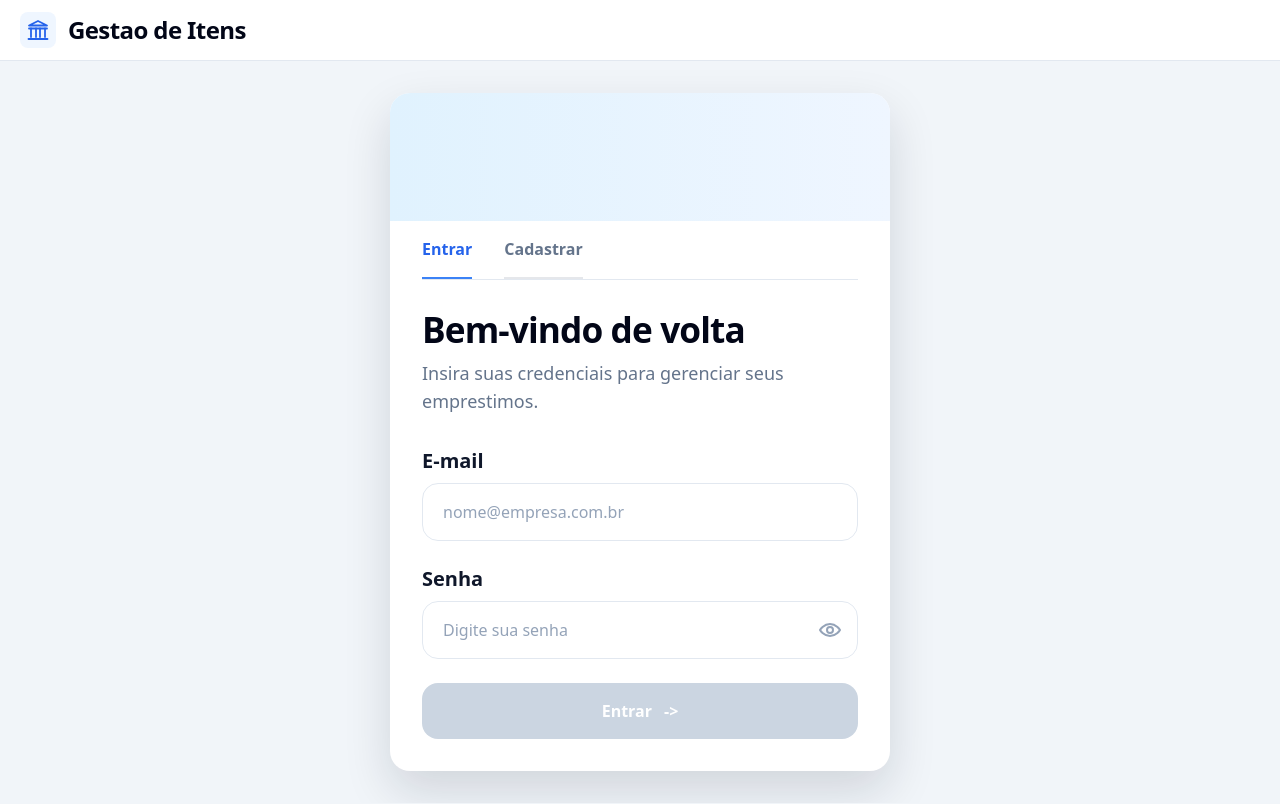
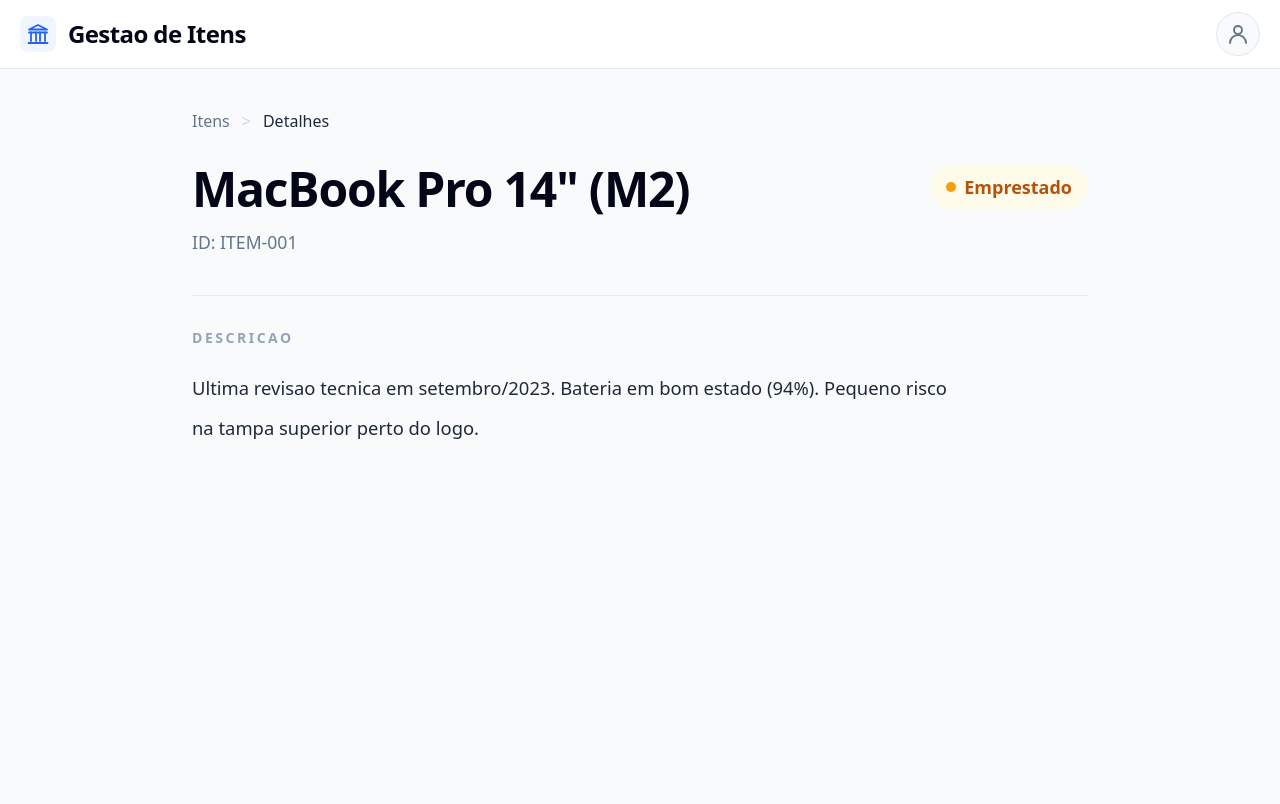
Before and after one commit to RafaelMF16/Loan-app, an Angular app: page /items/1 in a window 1280 px wide. Before the commit this address led to /auth/login. Built offline with nearby package versions, Linux system fonts and the light colour scheme.

Commit message:
feat: add item detail screen

```diff
--- a/src/app/app.routes.ts
+++ b/src/app/app.routes.ts
@@ -28,6 +28,13 @@
       ),
   },
   {
+    path: 'items/:id',
+    loadComponent: () =>
+      import('./pages/items/detail-page/detail-page').then(
+        (module) => module.DetailPageComponent
+      ),
+  },
+  {
     path: '**',
     redirectTo: 'auth/login',
   },
--- /dev/null
+++ b/src/app/pages/items/detail-page/detail-page.html
@@ -0,0 +1,58 @@
+<section class="min-h-screen bg-white">
+  <app-app-header [showAvatar]="true" />
+
+  <main class="min-h-[calc(100vh-65px)] bg-slate-50 px-5 py-10 text-slate-900">
+    <div class="mx-auto w-full max-w-4xl">
+      @if (item(); as selectedItem) {
+        <nav class="text-base text-slate-500">
+          <a routerLink="/items" class="transition hover:text-slate-700">Itens</a>
+          <span class="mx-3 text-slate-300">></span>
+          <span class="font-medium text-slate-800">Detalhes</span>
+        </nav>
+
+        <section class="mt-8">
+          <div class="flex flex-col gap-4 lg:flex-row lg:items-center lg:justify-between">
+            <div>
+              <h1 class="text-[3rem] font-semibold leading-none tracking-tight text-slate-950">
+                {{ selectedItem.name }}
+              </h1>
+              <p class="mt-4 text-[1.1rem] text-slate-500">
+                ID: {{ itemReference() }}
+              </p>
+            </div>
+
+            <span
+              class="inline-flex items-center gap-2 self-start rounded-full px-4 py-2 text-lg font-semibold"
+              [class]="getStatusClasses(selectedItem.status)"
+            >
+              <span class="h-2.5 w-2.5 rounded-full" [class]="getStatusDotClasses(selectedItem.status)"></span>
+              {{ getStatusLabel(selectedItem.status) }}
+            </span>
+          </div>
+
+          <div class="mt-10 border-t border-slate-200 pt-8">
+            <p class="text-sm font-semibold uppercase tracking-[0.18em] text-slate-400">
+              Descricao
+            </p>
+            <p class="mt-5 max-w-3xl text-[1.15rem] leading-10 text-slate-800">
+              {{ selectedItem.description }}
+            </p>
+          </div>
+        </section>
+      } @else {
+        <section class="rounded-[24px] border border-dashed border-slate-200 bg-white px-6 py-14 text-center shadow-[0_18px_40px_rgba(15,23,42,0.06)]">
+          <h1 class="text-2xl font-semibold text-slate-950">Item nao encontrado</h1>
+          <p class="mt-3 text-base text-slate-500">
+            O item selecionado nao esta disponivel nesta lista estatica.
+          </p>
+          <a
+            routerLink="/items"
+            class="mt-6 inline-flex items-center rounded-2xl bg-blue-500 px-6 py-3 text-base font-semibold text-white transition hover:bg-blue-600"
+          >
+            Voltar para itens
+          </a>
+        </section>
+      }
+    </div>
+  </main>
+</section>
--- /dev/null
+++ b/src/app/pages/items/detail-page/detail-page.ts
@@ -0,0 +1,49 @@
+import { CommonModule } from '@angular/common';
+import { Component, computed, inject } from '@angular/core';
+import { toSignal } from '@angular/core/rxjs-interop';
+import { ActivatedRoute, RouterLink } from '@angular/router';
+import { map } from 'rxjs';
+
+import { AppHeaderComponent } from '../../../components/shared/app-header/app-header';
+import { InventoryItemStatus } from '../../../models/items/inventory-item.model';
+import { InventoryItemsService } from '../../../services/items/inventory-items.service';
+
+@Component({
+  selector: 'app-detail-page',
+  standalone: true,
+  imports: [CommonModule, RouterLink, AppHeaderComponent],
+  templateUrl: './detail-page.html',
+  styleUrl: './detail-page.scss',
+})
+export class DetailPageComponent {
+  private readonly route = inject(ActivatedRoute);
+  private readonly inventoryItemsService = inject(InventoryItemsService);
+
+  private readonly itemId = toSignal(
+    this.route.paramMap.pipe(map((params) => Number(params.get('id')))),
+    { initialValue: 0 }
+  );
+
+  readonly item = computed(() =>
+    this.inventoryItemsService.getItemById(this.itemId())
+  );
+
+  readonly itemReference = computed(() => {
+    const item = this.item();
+    return item ? `ITEM-${String(item.id).padStart(3, '0')}` : '';
+  });
+
+  getStatusLabel(status: InventoryItemStatus): string {
+    return status === 'disponivel' ? 'Disponivel' : 'Emprestado';
+  }
+
+  getStatusClasses(status: InventoryItemStatus): string {
+    return status === 'disponivel'
+      ? 'bg-emerald-50 text-emerald-700'
+      : 'bg-amber-50 text-amber-700';
+  }
+
+  getStatusDotClasses(status: InventoryItemStatus): string {
+    return status === 'disponivel' ? 'bg-emerald-500' : 'bg-amber-500';
+  }
+}
--- a/src/app/pages/items/list-page/list-page.html
+++ b/src/app/pages/items/list-page/list-page.html
@@ -46,7 +46,10 @@
         <div class="mt-5 space-y-3">
           @for (item of filteredItems(); track item.id) {
             <article class="flex flex-col gap-4 rounded-[20px] border border-slate-200 bg-white px-4 py-4 transition hover:border-blue-200 hover:shadow-[0_12px_28px_rgba(15,23,42,0.06)] md:flex-row md:items-center md:justify-between">
-              <div class="flex items-center gap-4">
+              <a
+                class="flex min-w-0 flex-1 items-center gap-4 rounded-2xl outline-none transition focus-visible:ring-4 focus-visible:ring-blue-100"
+                [routerLink]="['/items', item.id]"
+              >
                 <div class="flex h-14 w-14 items-center justify-center rounded-2xl bg-slate-100 text-slate-600">
                   @switch (item.icon) {
                     @case ('camera') {
@@ -82,7 +85,7 @@
                   <h3 class="text-[1.65rem] font-semibold leading-tight text-slate-950">{{ item.name }}</h3>
                   <p class="mt-1 text-base text-slate-500">{{ item.description }}</p>
                 </div>
-              </div>
+              </a>
 
               <div class="flex items-center gap-4 self-end md:self-center">
                 <div class="text-right">
--- a/src/app/pages/items/list-page/list-page.ts
+++ b/src/app/pages/items/list-page/list-page.ts
@@ -1,58 +1,28 @@
 import { CommonModule } from '@angular/common';
-import { Component, computed, signal } from '@angular/core';
+import { Component, computed, inject, signal } from '@angular/core';
+import { RouterLink } from '@angular/router';
 import { AppHeaderComponent } from '../../../components/shared/app-header/app-header';
 import { ItemModalComponent } from '../../../components/items/item-modal/item-modal';
 import {
   CreateInventoryItemPayload,
   InventoryItem,
-  InventoryItemIcon,
   InventoryItemStatus,
 } from '../../../models/items/inventory-item.model';
-
-const INITIAL_ITEMS: InventoryItem[] = [
-  {
-    id: 1,
-    name: 'MacBook Pro 16"',
-    description: 'Notebook para design e desenvolvimento.',
-    status: 'emprestado',
-    statusDetail: 'Devolucao em 3 dias',
-    icon: 'notebook',
-  },
-  {
-    id: 2,
-    name: 'Sony Alpha A7 IV',
-    description: 'Camera full-frame para producao audiovisual.',
-    status: 'disponivel',
-    icon: 'camera',
-  },
-  {
-    id: 3,
-    name: 'iPad Air M2',
-    description: 'Tablet para apresentacoes e suporte em campo.',
-    status: 'disponivel',
-    icon: 'tablet',
-  },
-  {
-    id: 4,
-    name: 'Bose Noise Cancelling 700',
-    description: 'Fone para reunioes e gravacoes.',
-    status: 'emprestado',
-    statusDetail: 'Vence hoje',
-    icon: 'fone',
-  },
-];
+import { InventoryItemsService } from '../../../services/items/inventory-items.service';
 
 @Component({
   selector: 'app-list-page',
   standalone: true,
-  imports: [CommonModule, AppHeaderComponent, ItemModalComponent],
+  imports: [CommonModule, RouterLink, AppHeaderComponent, ItemModalComponent],
   templateUrl: './list-page.html',
   styleUrl: './list-page.scss',
 })
 export class ListPageComponent {
+  private readonly inventoryItemsService = inject(InventoryItemsService);
+
   readonly filterQuery = signal('');
   readonly showNewItemModal = signal(false);
-  readonly items = signal<InventoryItem[]>(INITIAL_ITEMS);
+  readonly items = this.inventoryItemsService.items;
 
   readonly filteredItems = computed(() => {
     const query = this.filterQuery().trim().toLowerCase();
@@ -83,22 +53,12 @@
   }
 
   onClickSaveNewItem(payload: CreateInventoryItemPayload): void {
-    const nextItem: InventoryItem = {
-      id: Date.now(),
-      name: payload.name,
-      description: payload.description,
-      status: payload.status,
-      statusDetail:
-        payload.status === 'emprestado' ? 'Devolucao em 7 dias' : undefined,
-      icon: this.pickIcon(payload.name),
-    };
-
-    this.items.update((items) => [nextItem, ...items]);
+    this.inventoryItemsService.addItem(payload);
     this.showNewItemModal.set(false);
   }
 
   onClickDeleteItem(itemId: number): void {
-    this.items.update((items) => items.filter((item) => item.id !== itemId));
+    this.inventoryItemsService.deleteItem(itemId);
   }
 
   getStatusLabel(status: InventoryItemStatus): string {
@@ -114,22 +74,4 @@
   getStatusDotClasses(status: InventoryItemStatus): string {
     return status === 'disponivel' ? 'bg-emerald-500' : 'bg-amber-500';
   }
-
-  private pickIcon(itemName: string): InventoryItemIcon {
-    const normalizedName = itemName.toLowerCase();
-
-    if (normalizedName.includes('camera') || normalizedName.includes('sony')) {
-      return 'camera';
-    }
-
-    if (normalizedName.includes('ipad') || normalizedName.includes('tablet')) {
-      return 'tablet';
-    }
-
-    if (normalizedName.includes('fone') || normalizedName.includes('headphone')) {
-      return 'fone';
-    }
-
-    return 'notebook';
-  }
 }
--- /dev/null
+++ b/src/app/services/items/inventory-items.service.ts
@@ -0,0 +1,91 @@
+import { Injectable, signal } from '@angular/core';
+
+import {
+  CreateInventoryItemPayload,
+  InventoryItem,
+  InventoryItemIcon,
+} from '../../models/items/inventory-item.model';
+
+const INITIAL_ITEMS: InventoryItem[] = [
+  {
+    id: 1,
+    name: 'MacBook Pro 14" (M2)',
+    description:
+      'Ultima revisao tecnica em setembro/2023. Bateria em bom estado (94%). Pequeno risco na tampa superior perto do logo.',
+    status: 'emprestado',
+    statusDetail: 'Devolucao em 3 dias',
+    icon: 'notebook',
+  },
+  {
+    id: 2,
+    name: 'Sony Alpha A7 IV',
+    description:
+      'Camera full-frame pronta para producao audiovisual, com sensor revisado e kit padrao completo.',
+    status: 'disponivel',
+    icon: 'camera',
+  },
+  {
+    id: 3,
+    name: 'iPad Air M2',
+    description:
+      'Tablet para apresentacoes, check-ins em eventos e apoio ao time comercial em campo.',
+    status: 'disponivel',
+    icon: 'tablet',
+  },
+  {
+    id: 4,
+    name: 'Bose Noise Cancelling 700',
+    description:
+      'Fone com cancelamento de ruido para reunioes, gravacoes e uso em ambientes compartilhados.',
+    status: 'emprestado',
+    statusDetail: 'Vence hoje',
+    icon: 'fone',
+  },
+];
+
+@Injectable({ providedIn: 'root' })
+export class InventoryItemsService {
+  private readonly itemsState = signal<InventoryItem[]>(INITIAL_ITEMS);
+
+  readonly items = this.itemsState.asReadonly();
+
+  getItemById(itemId: number): InventoryItem | undefined {
+    return this.itemsState().find((item) => item.id === itemId);
+  }
+
+  addItem(payload: CreateInventoryItemPayload): void {
+    const nextItem: InventoryItem = {
+      id: Date.now(),
+      name: payload.name,
+      description: payload.description,
+      status: payload.status,
+      statusDetail:
+        payload.status === 'emprestado' ? 'Devolucao em 7 dias' : undefined,
+      icon: this.pickIcon(payload.name),
+    };
+
+    this.itemsState.update((items) => [nextItem, ...items]);
+  }
+
+  deleteItem(itemId: number): void {
+    this.itemsState.update((items) => items.filter((item) => item.id !== itemId));
+  }
+
+  private pickIcon(itemName: string): InventoryItemIcon {
+    const normalizedName = itemName.toLowerCase();
+
+    if (normalizedName.includes('camera') || normalizedName.includes('sony')) {
+      return 'camera';
+    }
+
+    if (normalizedName.includes('ipad') || normalizedName.includes('tablet')) {
+      return 'tablet';
+    }
+
+    if (normalizedName.includes('fone') || normalizedName.includes('headphone')) {
+      return 'fone';
+    }
+
+    return 'notebook';
+  }
+}
```
Also changed, not shown: src/app/pages/items/detail-page/detail-page.scss (added).
